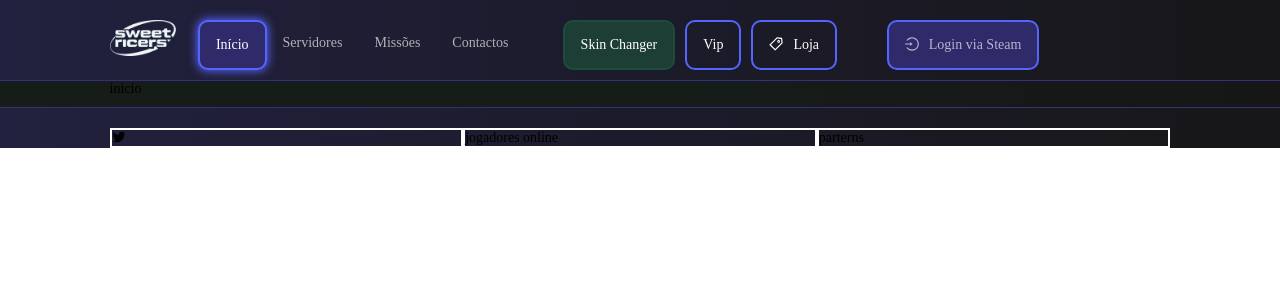
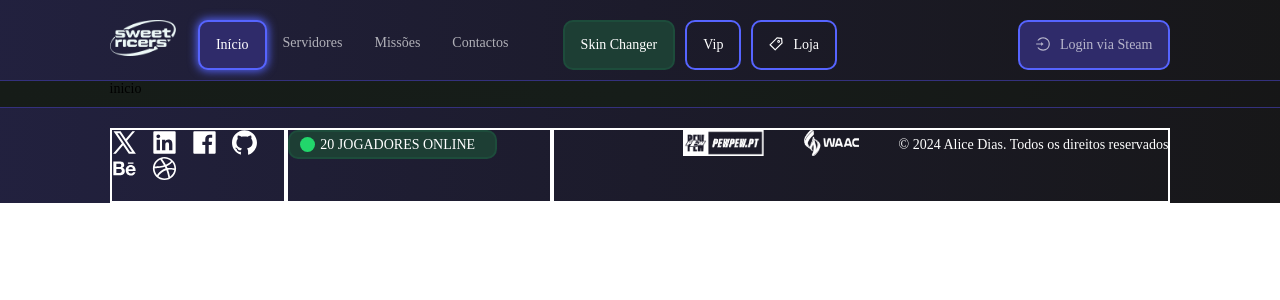
Before and after one commit to heyliceeee/sweetRicers, a React (Create React App) app in the folder sweetricers/: page / in a window 1280 px wide. Shown: the top 300 px of the page. Built offline with nearby package versions, Linux system fonts and the light colour scheme; the HTML template or start-up script is replaced by a standard one.

Commit message:
:lipstick: footer

```diff
--- a/sweetricers/src/footer/Footer.js
+++ b/sweetricers/src/footer/Footer.js
@@ -1,21 +1,102 @@
 import React from "react";
-import { Row, Col } from "antd";
-import { TwitterOutlined } from "@ant-design/icons";
+import { Row, Col, Image } from "antd";
+import {
+  XOutlined,
+  LinkedinFilled,
+  FacebookFilled,
+  GithubFilled,
+  BehanceOutlined,
+  DribbbleOutlined,
+} from "@ant-design/icons";
 
+import pewpew from "../images/pewpewlogo.png";
+import waac from "../images/waacLogo.png";
 
 function Footer() {
   return (
     <Row style={{ marginTop: "20px" }}>
-      <Col xs={8} sm={8} md={8} lg={8} style={{ border: "2px solid #ffff" }}>
-      <TwitterOutlined />
+      <Col xs={2} sm={2} md={4} lg={4} style={{ border: "2px solid #ffff" }}>
+        <XOutlined
+          style={{ color: "#ffff", fontSize: "25px", marginRight: "15px" }}
+        />
+        <LinkedinFilled
+          style={{ color: "#ffff", fontSize: "25px", marginRight: "15px" }}
+        />
+        <FacebookFilled
+          style={{ color: "#ffff", fontSize: "25px", marginRight: "15px" }}
+        />
+        <GithubFilled
+          style={{ color: "#ffff", fontSize: "25px", marginRight: "15px" }}
+        />
+        <BehanceOutlined
+          style={{ color: "#ffff", fontSize: "25px", marginRight: "15px" }}
+        />
+        <DribbbleOutlined style={{ color: "#ffff", fontSize: "25px" }} />
       </Col>
 
-      <Col xs={8} sm={8} md={8} lg={8} style={{ border: "2px solid #ffff" }}>
-        jogadores online
+      <Col xs={14} sm={11} md={8} lg={6} style={{ border: "2px solid #ffff" }}>
+        <div
+          style={{
+            border: "2px solid #1D4C3B",
+            borderRadius: "10px",
+            backgroundColor: "#1D3E34",
+            height: "25px",
+            width: "185px",
+            alignItems: "center",
+            alignContent: "center",
+            display: "flex",
+            padding: "0 10px",
+          }}
+        >
+          <div
+            style={{
+              display: "flex",
+              width: "15px",
+              height: "15px",
+              backgroundColor: "#22D66B",
+              borderRadius: "50%",
+              marginRight: "5px",
+            }}
+          />
+          <div style={{ color: "#ffff" }}>20 JOGADORES ONLINE</div>
+        </div>
       </Col>
 
-      <Col xs={8} sm={8} md={8} lg={8} style={{ border: "2px solid #ffff" }}>
-        parterns
+      <Col
+        xs={8}
+        sm={11}
+        md={12}
+        lg={14}
+        style={{
+          border: "2px solid #ffff",
+          justifyContent: "flex-end",
+          display: "flex",
+          gap: "40px",
+        }}
+      >
+        <Image
+          src={pewpew}
+          height="60%"
+          preview={false}
+        />
+        <Image
+          src={waac}
+          height="60%"
+          preview={false}
+        />
+
+        <div
+          style={{
+            color: "#ffff",
+            textAlign: "flex-end",
+            alignContent: "center",
+            alignItems: "center",
+            display: "flex",
+            height: "29px",
+          }}
+        >
+          © 2024 Alice Dias. Todos os direitos reservados
+        </div>
       </Col>
     </Row>
   );
--- a/sweetricers/src/header/Header.js
+++ b/sweetricers/src/header/Header.js
@@ -89,7 +89,7 @@ function Header({ setCurrentPage }) {
   };
 
   return (
-    <Row style={{marginTop: "20px"}}>
+    <Row style={{ marginTop: "20px" }}>
       <Col xs={12} sm={12} md={2} lg={2}>
         <Image src={logo} height="85%" preview={false} />
       </Col>
@@ -134,7 +134,14 @@ function Header({ setCurrentPage }) {
               theme="dark"
             />
           </Col>
-          <Col md={5} lg={5}>
+          <Col
+            md={7}
+            lg={7}
+            style={{
+              display: "flex",
+              justifyContent: "flex-end",
+            }}
+          >
             <Menu
               mode="horizontal"
               items={itemsMenu3}
```
Also changed, not shown: sweetricers/src/images/pewpewlogo.png (added), sweetricers/src/images/waacLogo.png (added).
